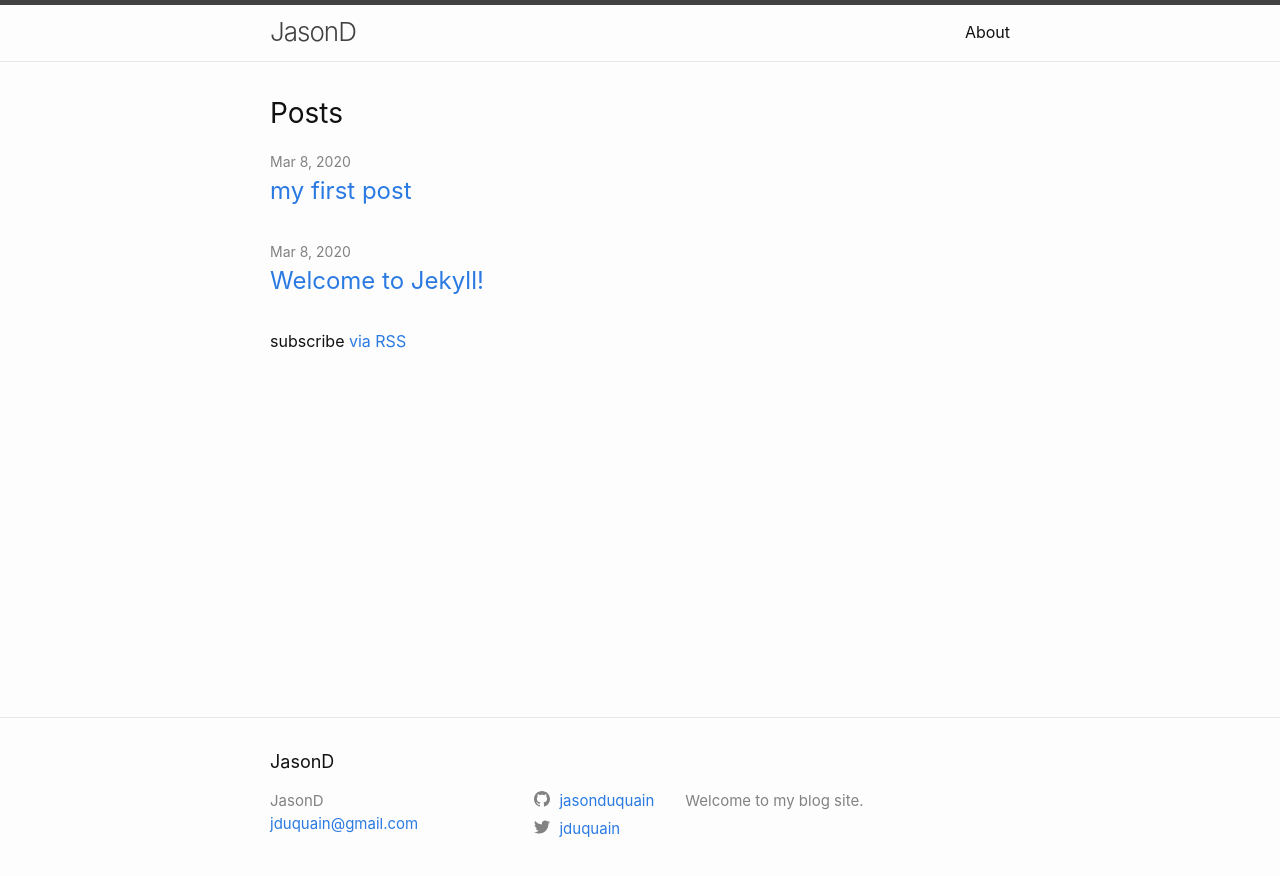
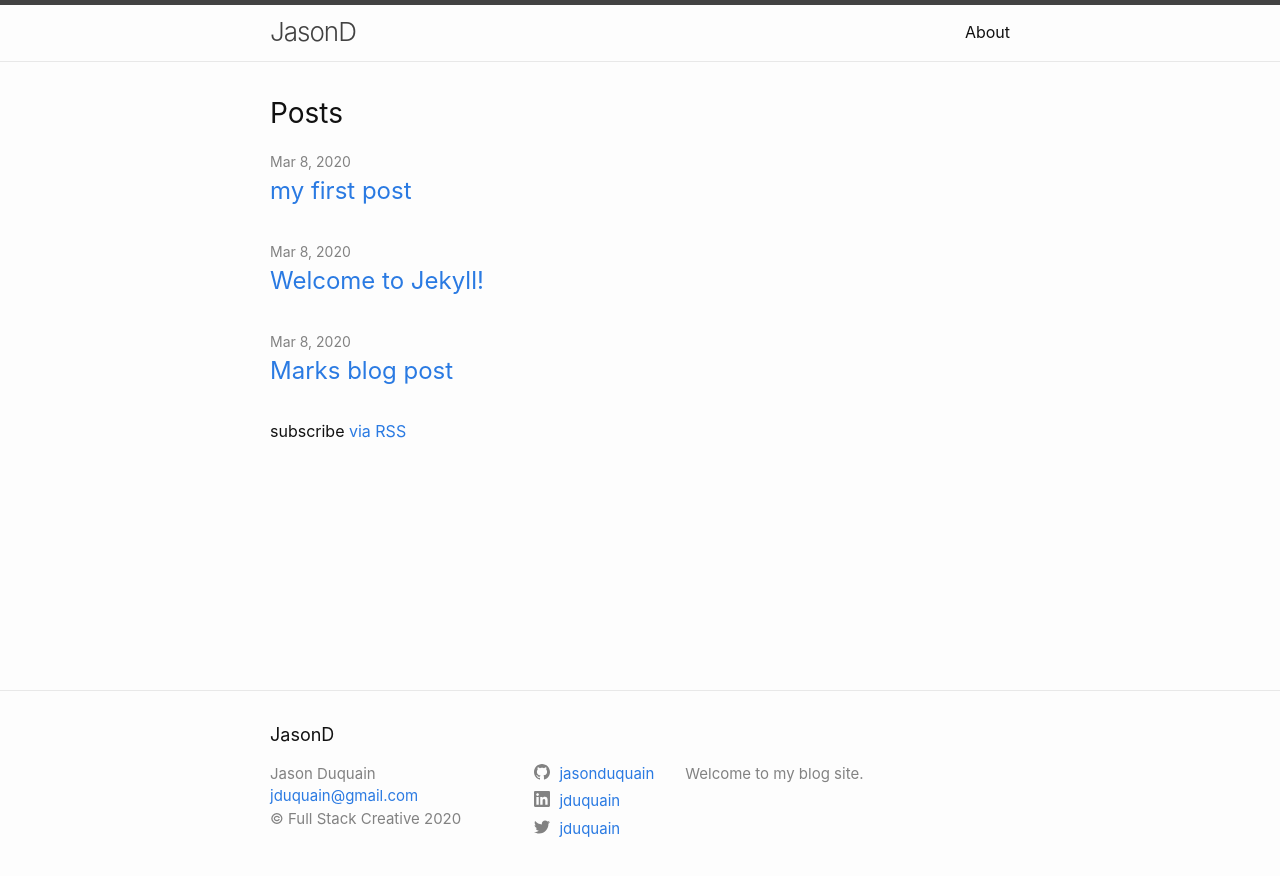
Before and after one commit to JasonDuquain/my-jekyll-blog, a Jekyll site: the page built from index.markdown, in a window 1280 px wide. Shown: the top 876 px of the page. Built offline with Jekyll 4.4.1, drawn with Linux system fonts in a browser that asks for light colours.

Commit message:
added post via jekyll admin

```diff
--- a/Gemfile
+++ b/Gemfile
@@ -15,6 +15,9 @@ source "https://rubygems.org"
 
 # If you want to use GitHub Pages, remove the "gem "jekyll"" above and
 # uncomment the line below. To upgrade, run `bundle update github-pages`.
+
+gem 'jekyll-admin', group: :jekyll_plugins
+
 gem "github-pages", group: :jekyll_plugins
 # If you have any plugins, put them here!
 group :jekyll_plugins do
--- a/_config.yml
+++ b/_config.yml
@@ -27,6 +27,11 @@ url: "https://jasonduquain.github.io" # the base hostname & protocol for your si
 twitter_username: jduquain
 github_username:  jasonduquain
 
+author: Jason Duquain
+linkedin_username: jduquain
+
+copyright: Full Stack Creative
+
 # Build settings
 # removed minima theme since it is now a regular theme
 # theme: minima
--- a/_includes/footer.html
+++ b/_includes/footer.html
@@ -18,6 +18,9 @@
             {%- if site.email -%}
             <li><a class="u-email" href="mailto:{{ site.email }}">{{ site.email }}</a></li>
             {%- endif -%}
+            {%- if site.copyright -%}
+            <li>&copy; {{ site.copyright }} {{ 'now' | date: "%Y"}}</li>
+            {%- endif -%}
         </ul>
       </div>
 
--- /dev/null
+++ b/_posts/2020-03-08-marks-blog-post.md
@@ -0,0 +1,7 @@
+---
+title: Marks blog post
+---
+
+party people in the house..
+
+![](http://)
```
Also changed, not shown: Gemfile.lock.
